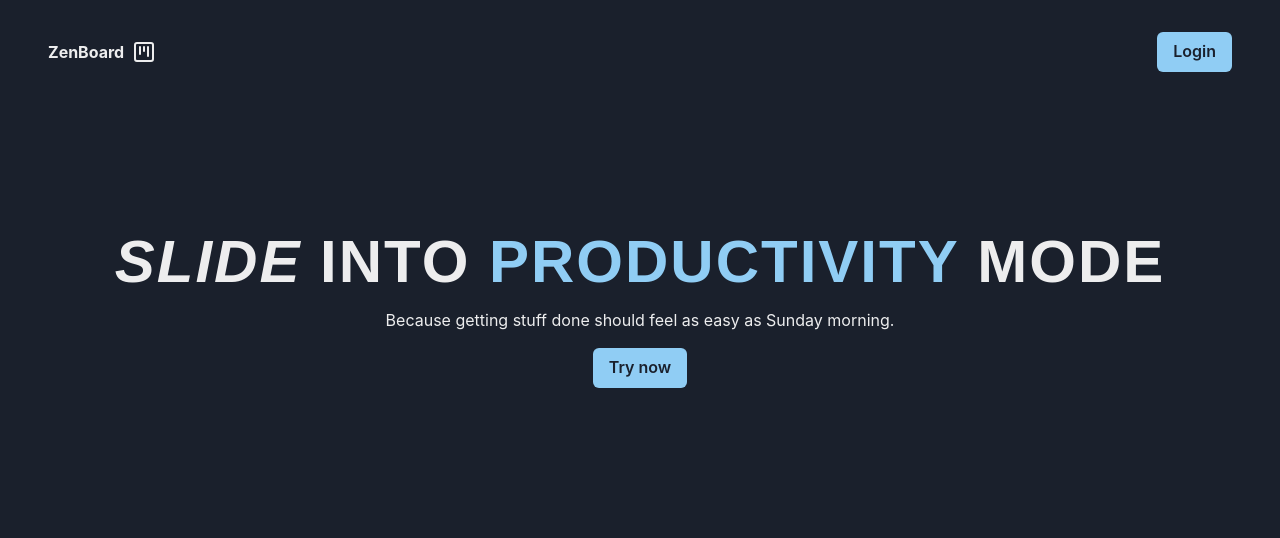
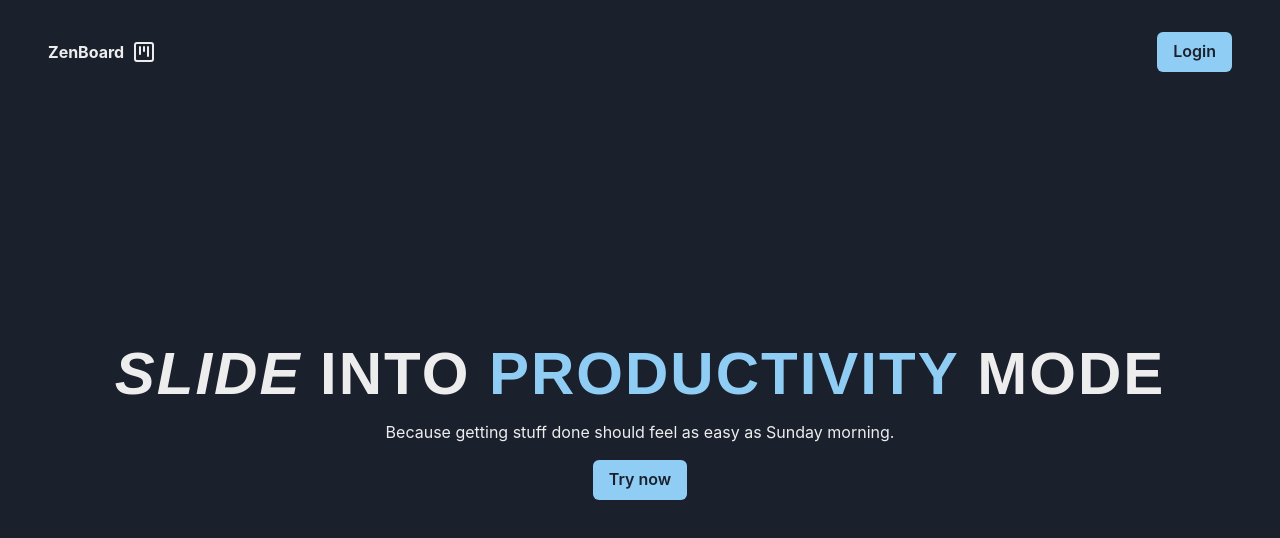
Before and after one commit to rynkovski/task-management, a React (Vite) app: page / in a window 1280 px wide. Shown: the top 538 px of the page. Built offline with nearby package versions, Linux system fonts and the light colour scheme; no server answers.

Commit message:
feat: add margin on landing page

```diff
--- a/src/routes/index.tsx
+++ b/src/routes/index.tsx
@@ -46,7 +46,7 @@ function IndexComponent() {
           </Button>
         </ChakraLink>
       </Flex>
-      <Center mt={24}>
+      <Center mt={52}>
         <Container
           data-testid="go-to-login"
           p={8}
```
